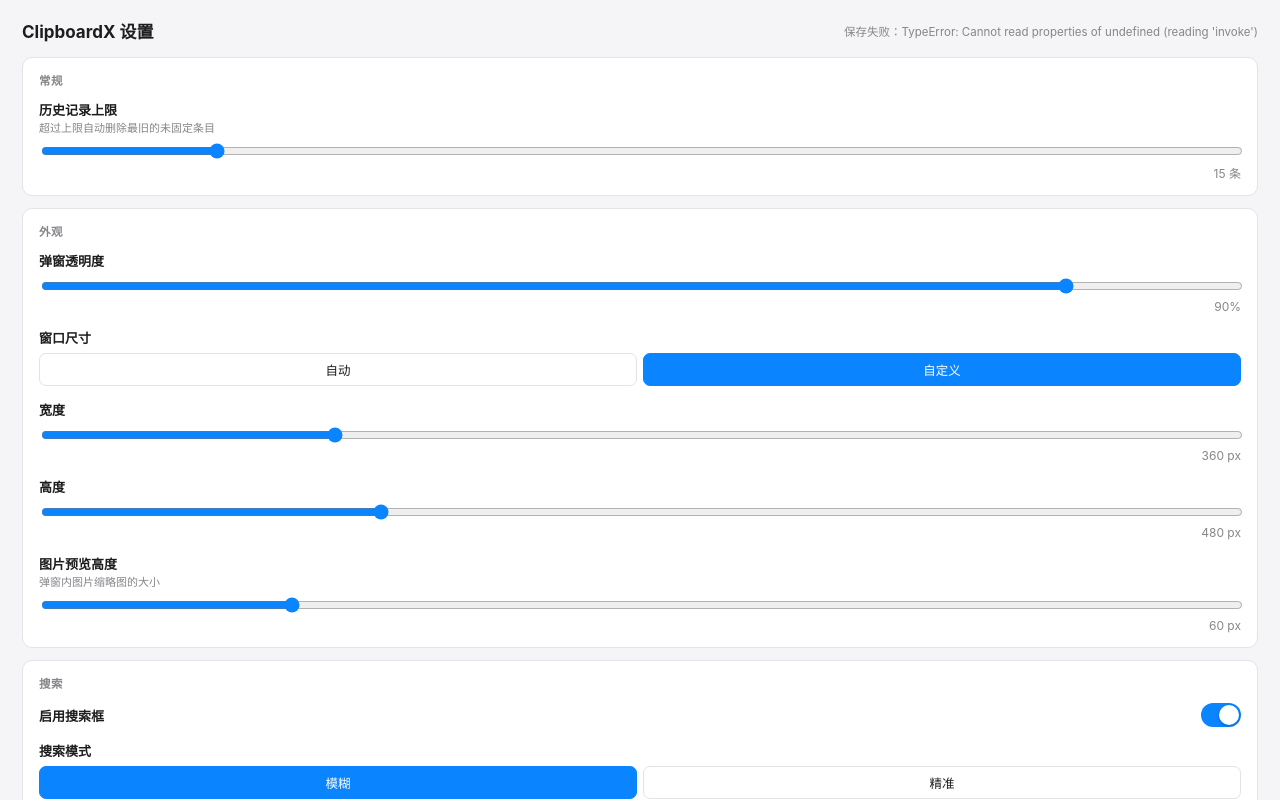
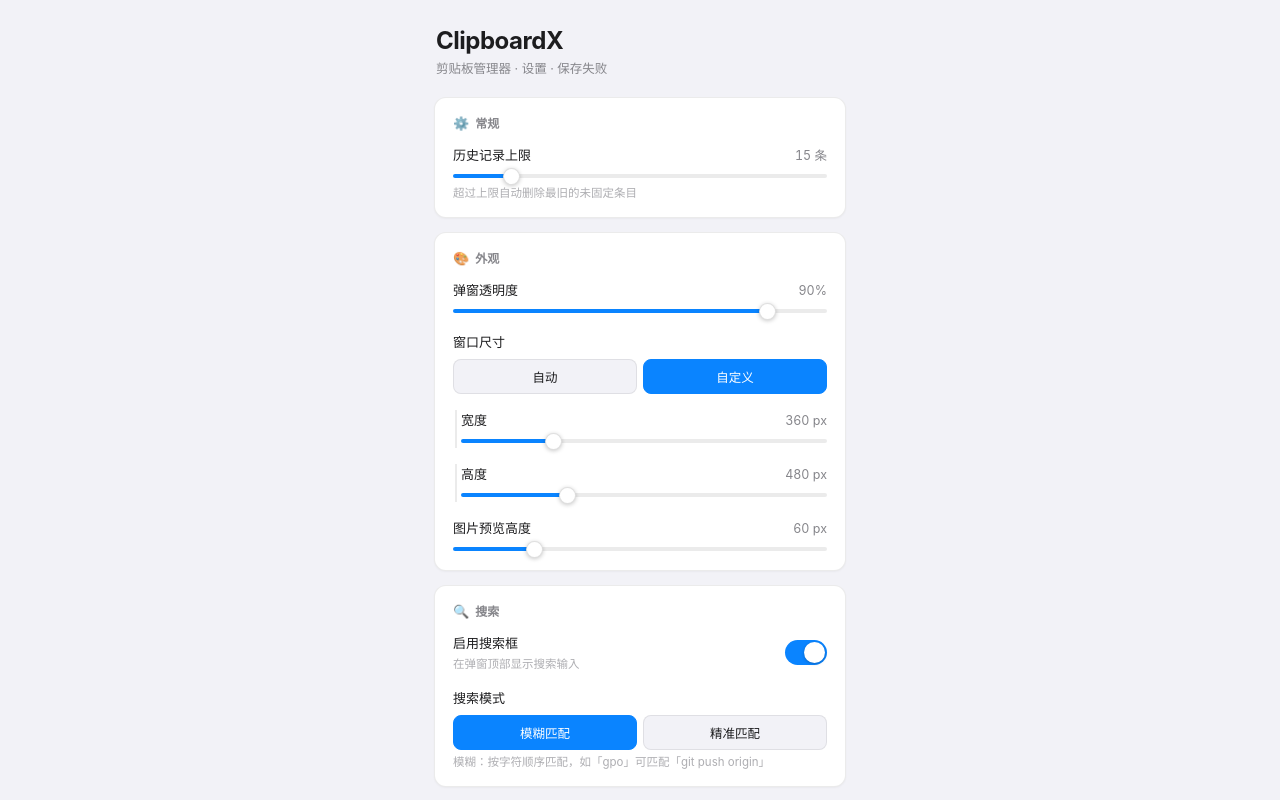
Before and after one commit to IronManCantFix/clipboardX, a SvelteKit app: page /settings in a window 1280 px wide. Both pictures are taken after a click on the button "自定义". Shown: the top 800 px of the page. Built offline with nearby package versions, Linux system fonts and the light colour scheme.

Commit message:
ui: macOS-style settings with scrollable layout and custom controls

```diff
--- a/src/routes/settings/+page.svelte
+++ b/src/routes/settings/+page.svelte
@@ -17,7 +17,6 @@
   let stats = $state<StorageStats | null>(null);
   let recording = $state(false);
   let status = $state('');
-  let savedAt = $state('');
 
   onMount(async () => {
     settings = await api.getSettings();
@@ -31,10 +30,10 @@
   async function save() {
     try {
       await api.updateSettings(settings);
-      status = '已保存 ✓';
-      savedAt = new Date().toLocaleTimeString();
+      status = '已保存';
     } catch (e) {
-      status = '保存失败：' + e;
+      status = '保存失败';
+      console.error(e);
     }
   }
 
@@ -45,7 +44,7 @@
 
   function startRecord() {
     recording = true;
-    status = '请按下新的快捷键…';
+    status = '按下新的组合键…';
     window.addEventListener('keydown', onKeyCapture);
   }
 
@@ -75,41 +74,54 @@
     if (bytes < 1024 * 1024) return (bytes / 1024).toFixed(1) + ' KB';
     return (bytes / 1024 / 1024).toFixed(2) + ' MB';
   }
+
+  function pct(v: number, min: number, max: number): string {
+    return String(((v - min) / (max - min)) * 100);
+  }
 </script>
 
 <div class="settings">
   <header>
-    <h2>ClipboardX 设置</h2>
-    <span class="saved">{status}</span>
+    <h1>ClipboardX</h1>
+    <p class="subtitle">剪贴板管理器 · 设置{status ? ` · ${status}` : ''}</p>
   </header>
 
   <section>
-    <h3>常规</h3>
+    <h3><span class="ic">⚙️</span>常规</h3>
     <div class="field">
-      <div class="lbl"><b>历史记录上限</b><span>超过上限自动删除最旧的未固定条目</span></div>
+      <div class="row-top">
+        <span class="lbl">历史记录上限</span>
+        <span class="val">{settings.history_limit} 条</span>
+      </div>
       <input
         type="range" min="1" max="100"
         value={settings.history_limit}
+        style="--p:{pct(settings.history_limit, 1, 100)}%"
         oninput={(e) => set('history_limit', Number((e.target as HTMLInputElement).value))}
       />
-      <div class="value">{settings.history_limit} 条</div>
+      <p class="hint">超过上限自动删除最旧的未固定条目</p>
     </div>
   </section>
 
   <section>
-    <h3>外观</h3>
+    <h3><span class="ic">🎨</span>外观</h3>
     <div class="field">
-      <div class="lbl"><b>弹窗透明度</b></div>
+      <div class="row-top">
+        <span class="lbl">弹窗透明度</span>
+        <span class="val">{Math.round(settings.opacity * 100)}%</span>
+      </div>
       <input
         type="range" min="0.3" max="1" step="0.05"
         value={settings.opacity}
+        style="--p:{pct(settings.opacity, 0.3, 1)}%"
         oninput={(e) => set('opacity', Number((e.target as HTMLInputElement).value))}
       />
-      <div class="value">{Math.round(settings.opacity * 100)}%</div>
     </div>
 
     <div class="field">
-      <div class="lbl"><b>窗口尺寸</b></div>
+      <div class="row-top">
+        <span class="lbl">窗口尺寸</span>
+      </div>
       <div class="seg">
         <button class:on={settings.window_mode === 'auto'} onclick={() => set('window_mode', 'auto')}>自动</button>
         <button class:on={settings.window_mode === 'custom'} onclick={() => set('window_mode', 'custom')}>自定义</button>
@@ -117,59 +129,78 @@
     </div>
 
     {#if settings.window_mode === 'custom'}
-      <div class="field">
-        <div class="lbl"><b>宽度</b></div>
+      <div class="field sub">
+        <div class="row-top">
+          <span class="lbl">宽度</span>
+          <span class="val">{settings.window_width} px</span>
+        </div>
         <input type="range" min="220" max="800" step="10" value={settings.window_width}
+               style="--p:{pct(settings.window_width, 220, 800)}%"
                oninput={(e) => set('window_width', Number((e.target as HTMLInputElement).value))} />
-        <div class="value">{settings.window_width} px</div>
       </div>
-      <div class="field">
-        <div class="lbl"><b>高度</b></div>
+      <div class="field sub">
+        <div class="row-top">
+          <span class="lbl">高度</span>
+          <span class="val">{settings.window_height} px</span>
+        </div>
         <input type="range" min="200" max="1200" step="10" value={settings.window_height}
+               style="--p:{pct(settings.window_height, 200, 1200)}%"
                oninput={(e) => set('window_height', Number((e.target as HTMLInputElement).value))} />
-        <div class="value">{settings.window_height} px</div>
       </div>
     {/if}
 
     <div class="field">
-      <div class="lbl"><b>图片预览高度</b><span>弹窗内图片缩略图的大小</span></div>
-      <input type="range" min="24" max="200" step="4" value={settings.image_preview_height}
-             oninput={(e) => set('image_preview_height', Number((e.target as HTMLInputElement).value))} />
-      <div class="value">{settings.image_preview_height} px</div>
+      <div class="row-top">
+        <span class="lbl">图片预览高度</span>
+        <span class="val">{settings.image_preview_height} px</span>
+      </div>
+      <input
+        type="range" min="24" max="200" step="4" value={settings.image_preview_height}
+        style="--p:{pct(settings.image_preview_height, 24, 200)}%"
+        oninput={(e) => set('image_preview_height', Number((e.target as HTMLInputElement).value))}
+      />
     </div>
   </section>
 
   <section>
-    <h3>搜索</h3>
+    <h3><span class="ic">🔍</span>搜索</h3>
     <div class="field row">
-      <div class="lbl"><b>启用搜索框</b></div>
+      <div>
+        <span class="lbl">启用搜索框</span>
+        <p class="hint">在弹窗顶部显示搜索输入</p>
+      </div>
       <button class="toggle" class:on={settings.search_enabled} aria-label="启用搜索框"
               onclick={() => set('search_enabled', !settings.search_enabled)}></button>
     </div>
     <div class="field">
-      <div class="lbl"><b>搜索模式</b></div>
+      <div class="row-top"><span class="lbl">搜索模式</span></div>
       <div class="seg">
-        <button class:on={settings.search_mode === 'fuzzy'} onclick={() => set('search_mode', 'fuzzy')}>模糊</button>
-        <button class:on={settings.search_mode === 'exact'} onclick={() => set('search_mode', 'exact')}>精准</button>
+        <button class:on={settings.search_mode === 'fuzzy'} onclick={() => set('search_mode', 'fuzzy')}>模糊匹配</button>
+        <button class:on={settings.search_mode === 'exact'} onclick={() => set('search_mode', 'exact')}>精准匹配</button>
       </div>
+      <p class="hint">模糊：按字符顺序匹配，如「gpo」可匹配「git push origin」</p>
     </div>
   </section>
 
   <section>
-    <h3>位置</h3>
+    <h3><span class="ic">📍</span>位置</h3>
     <div class="field">
-      <div class="lbl"><b>弹窗出现位置</b><span>跟随鼠标会避开屏幕边缘</span></div>
+      <div class="row-top"><span class="lbl">弹窗出现位置</span></div>
       <div class="seg">
         <button class:on={settings.position_mode === 'cursor'} onclick={() => set('position_mode', 'cursor')}>跟随鼠标</button>
         <button class:on={settings.position_mode === 'center'} onclick={() => set('position_mode', 'center')}>屏幕居中</button>
       </div>
+      <p class="hint">跟随鼠标时会自动避开屏幕边缘</p>
     </div>
   </section>
 
   <section>
-    <h3>快捷键</h3>
+    <h3><span class="ic">⌨️</span>快捷键</h3>
     <div class="field row">
-      <div class="lbl"><b>唤起剪贴板</b><span>点击后按下新的组合键</span></div>
+      <div>
+        <span class="lbl">唤起剪贴板</span>
+        <p class="hint">点击右侧按钮后按下新的组合键</p>
+      </div>
       <button class="keybtn" onclick={recording ? undefined : startRecord}>
         {recording ? '按下组合键…' : settings.shortcut}
       </button>
@@ -177,11 +208,11 @@
   </section>
 
   <section>
-    <h3>存储</h3>
+    <h3><span class="ic">💾</span>存储</h3>
     {#if stats}
       <div class="stat-grid">
         <div class="stat"><b>{fmtSize(stats.db_size)}</b><span>数据库</span></div>
-        <div class="stat"><b>{fmtSize(stats.images_size)}</b><span>图片缓存（{stats.image_count} 张）</span></div>
+        <div class="stat"><b>{fmtSize(stats.images_size)}</b><span>图片缓存</span></div>
         <div class="stat"><b>{stats.entry_count}</b><span>历史条目</span></div>
       </div>
       <div class="path" title={stats.images_dir}>{stats.images_dir}</div>
@@ -193,144 +224,264 @@
 </div>
 
 <style>
+  :global(html),
+  :global(body) {
+    overflow: auto;
+    background: var(--bg);
+  }
+
   :root {
-    --bg: #f5f5f7;
+    --bg: #f2f2f7;
     --card: #ffffff;
     --text: #1d1d1f;
     --muted: #86868b;
-    --border: #e3e3e8;
+    --faint: #aeaeb2;
+    --border: rgba(0, 0, 0, 0.08);
     --accent: #0a84ff;
     --danger: #ff3b30;
   }
   @media (prefers-color-scheme: dark) {
     :root {
-      --bg: #1e1e20;
+      --bg: #1c1c1e;
       --card: #2c2c2e;
       --text: #f5f5f7;
       --muted: #98989d;
-      --border: #3a3a3c;
+      --faint: #636366;
+      --border: rgba(255, 255, 255, 0.09);
       --accent: #0a84ff;
       --danger: #ff453a;
     }
   }
+
   .settings {
-    padding: 18px 22px 30px;
-    font-family: -apple-system, BlinkMacSystemFont, sans-serif;
+    padding: 26px 24px 48px;
+    font-family: -apple-system, BlinkMacSystemFont, 'SF Pro Text', 'Helvetica Neue', sans-serif;
     color: var(--text);
-    background: var(--bg);
-    min-height: 100vh;
     box-sizing: border-box;
     font-size: 13px;
+    max-width: 460px;
+    margin: 0 auto;
   }
+
   header {
+    margin-bottom: 20px;
+    padding: 0 2px;
+  }
+  h1 {
+    font-size: 24px;
+    font-weight: 700;
+    margin: 0 0 3px;
+    letter-spacing: -0.02em;
+  }
+  .subtitle {
+    color: var(--muted);
+    font-size: 12.5px;
+    margin: 0;
+  }
+
+  section {
+    background: var(--card);
+    border: 1px solid var(--border);
+    border-radius: 12px;
+    padding: 16px 18px;
+    margin-bottom: 14px;
+    box-shadow: 0 1px 2px rgba(0, 0, 0, 0.04);
+  }
+
+  h3 {
+    font-size: 12px;
+    font-weight: 600;
+    color: var(--muted);
+    margin: 0 0 14px;
+    display: flex;
+    align-items: center;
+    gap: 6px;
+  }
+  .ic {
+    font-size: 13px;
+  }
+
+  .field {
+    margin-bottom: 16px;
+  }
+  .field:last-child {
+    margin-bottom: 0;
+  }
+  .field.sub {
+    padding-left: 4px;
+    border-left: 2px solid var(--border);
+    margin-left: 2px;
+    padding-bottom: 2px;
+  }
+  .field.row {
     display: flex;
     align-items: center;
     justify-content: space-between;
-    margin-bottom: 14px;
+    gap: 16px;
   }
-  h2 { font-size: 17px; margin: 0; }
-  .saved { color: var(--muted); font-size: 11.5px; }
-  section {
-    background: var(--card);
-    border: 1px solid var(--border);
-    border-radius: 10px;
-    padding: 14px 16px;
-    margin-bottom: 12px;
+  .row-top {
+    display: flex;
+    align-items: baseline;
+    justify-content: space-between;
   }
-  h3 {
+  .lbl {
+    font-weight: 500;
+    font-size: 13px;
+  }
+  .val {
+    color: var(--muted);
+    font-size: 12.5px;
+    font-variant-numeric: tabular-nums;
+  }
+  .hint {
+    color: var(--faint);
     font-size: 11.5px;
-    text-transform: uppercase;
-    letter-spacing: 0.05em;
-    color: var(--muted);
-    margin: 0 0 12px;
+    margin: 4px 0 0;
+    line-height: 1.4;
   }
-  .field { margin-bottom: 14px; }
-  .field:last-child { margin-bottom: 0; }
-  .field.row { display: flex; align-items: center; justify-content: space-between; gap: 12px; }
-  .lbl b { display: block; font-weight: 600; }
-  .lbl span { font-size: 11px; color: var(--muted); }
+
+  /* macOS 风格滑块 */
   input[type='range'] {
+    -webkit-appearance: none;
+    appearance: none;
     width: 100%;
+    height: 4px;
+    margin: 10px 0 2px;
+    border-radius: 2px;
+    background: linear-gradient(
+      to right,
+      var(--accent) 0%,
+      var(--accent) var(--p, 50%),
+      var(--border) var(--p, 50%),
+      var(--border) 100%
+    );
+    outline: none;
+    cursor: pointer;
+  }
+  input[type='range']::-webkit-slider-thumb {
+    -webkit-appearance: none;
+    appearance: none;
+    width: 17px;
+    height: 17px;
+    border-radius: 50%;
+    background: #fff;
+    border: 0.5px solid rgba(0, 0, 0, 0.12);
+    box-shadow: 0 1px 4px rgba(0, 0, 0, 0.22);
+    transition: transform 0.1s;
+  }
+  input[type='range']::-webkit-slider-thumb:hover {
+    transform: scale(1.12);
+  }
+
+  /* 分段控件 */
+  .seg {
+    display: flex;
+    gap: 6px;
     margin-top: 8px;
-    accent-color: var(--accent);
   }
-  .value { font-size: 12px; color: var(--muted); text-align: right; margin-top: 2px; }
-  .seg { display: flex; gap: 6px; margin-top: 6px; }
   .seg button {
     flex: 1;
     border: 1px solid var(--border);
-    background: transparent;
+    background: var(--bg);
     color: var(--text);
-    border-radius: 7px;
-    padding: 6px 0;
+    border-radius: 8px;
+    padding: 7px 0;
     font-size: 12.5px;
+    font-weight: 500;
     cursor: pointer;
+    transition: background 0.12s, color 0.12s;
   }
   .seg button.on {
     background: var(--accent);
     border-color: var(--accent);
     color: #fff;
   }
+
+  /* 开关 */
   .toggle {
-    width: 40px;
-    height: 24px;
-    border-radius: 12px;
+    width: 42px;
+    height: 25px;
+    border-radius: 13px;
     border: none;
     background: var(--border);
     position: relative;
     cursor: pointer;
     flex-shrink: 0;
+    transition: background 0.15s;
   }
   .toggle::after {
     content: '';
     position: absolute;
     top: 2px;
     left: 2px;
-    width: 20px;
-    height: 20px;
+    width: 21px;
+    height: 21px;
     border-radius: 50%;
     background: #fff;
     box-shadow: 0 1px 3px rgba(0, 0, 0, 0.25);
     transition: left 0.15s;
   }
-  .toggle.on { background: var(--accent); }
-  .toggle.on::after { left: 18px; }
+  .toggle.on {
+    background: var(--accent);
+  }
+  .toggle.on::after {
+    left: 19px;
+  }
+
   .keybtn {
     border: 1px solid var(--border);
-    border-radius: 7px;
-    padding: 6px 14px;
+    border-radius: 8px;
+    padding: 7px 14px;
     background: var(--accent);
     color: #fff;
     font-size: 12.5px;
+    font-weight: 500;
     cursor: pointer;
+    white-space: nowrap;
   }
-  .stat-grid { display: grid; grid-template-columns: repeat(3, 1fr); gap: 8px; margin-bottom: 10px; }
+
+  .stat-grid {
+    display: grid;
+    grid-template-columns: repeat(3, 1fr);
+    gap: 8px;
+    margin-bottom: 12px;
+  }
   .stat {
     background: var(--bg);
-    border-radius: 8px;
-    padding: 10px 8px;
+    border-radius: 9px;
+    padding: 12px 6px;
     text-align: center;
   }
-  .stat b { display: block; font-size: 14px; }
-  .stat span { font-size: 10.5px; color: var(--muted); }
+  .stat b {
+    display: block;
+    font-size: 14.5px;
+    font-variant-numeric: tabular-nums;
+  }
+  .stat span {
+    font-size: 10.5px;
+    color: var(--muted);
+  }
   .path {
     font-size: 10px;
     color: var(--muted);
     background: var(--bg);
-    border-radius: 6px;
-    padding: 6px 8px;
-    margin-bottom: 10px;
+    border-radius: 7px;
+    padding: 7px 9px;
+    margin-bottom: 12px;
     word-break: break-all;
-    font-family: ui-monospace, monospace;
+    font-family: ui-monospace, 'SF Mono', monospace;
   }
   .danger {
     border: 1px solid var(--danger);
     color: var(--danger);
     background: transparent;
-    border-radius: 7px;
-    padding: 6px 14px;
+    border-radius: 8px;
+    padding: 7px 14px;
     font-size: 12.5px;
+    font-weight: 500;
     cursor: pointer;
   }
-  .hint { color: var(--muted); font-size: 12px; }
+  .danger:hover {
+    background: rgba(255, 59, 48, 0.08);
+  }
 </style>
```
Also changed, not shown: 1 other file (tests, documents, lock files or other folders).
